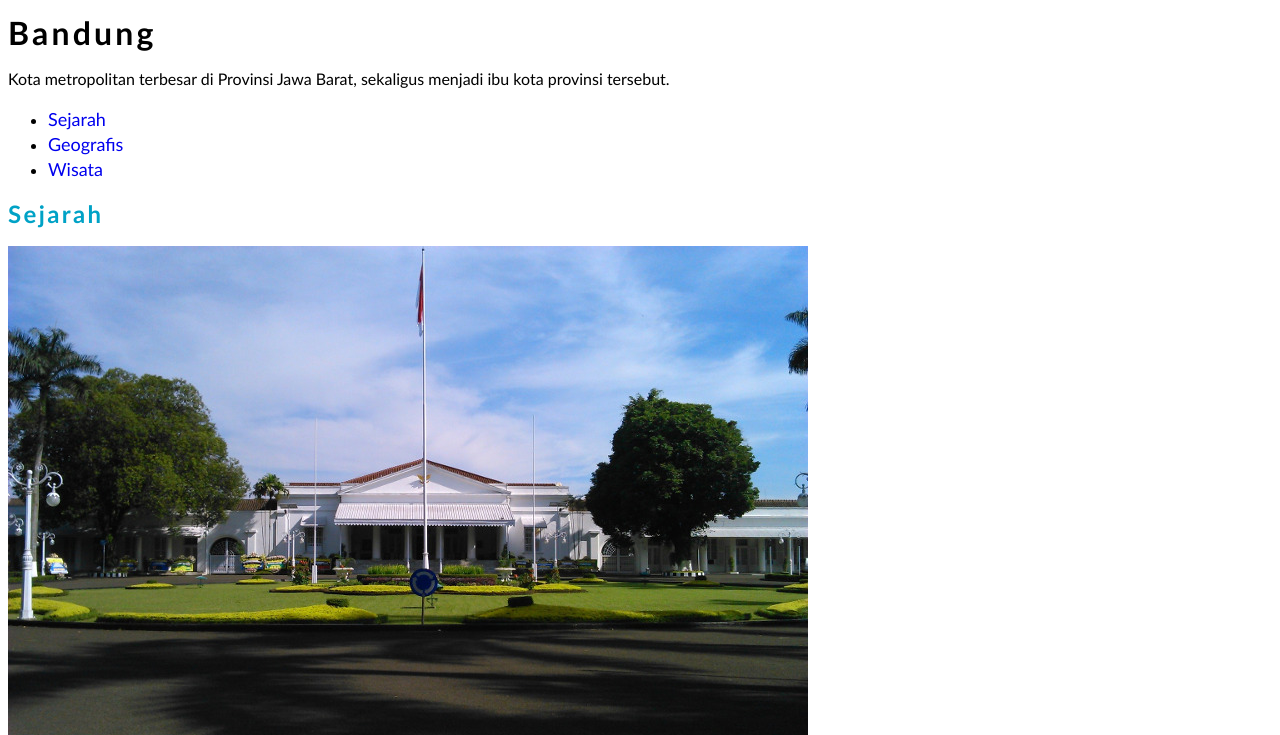
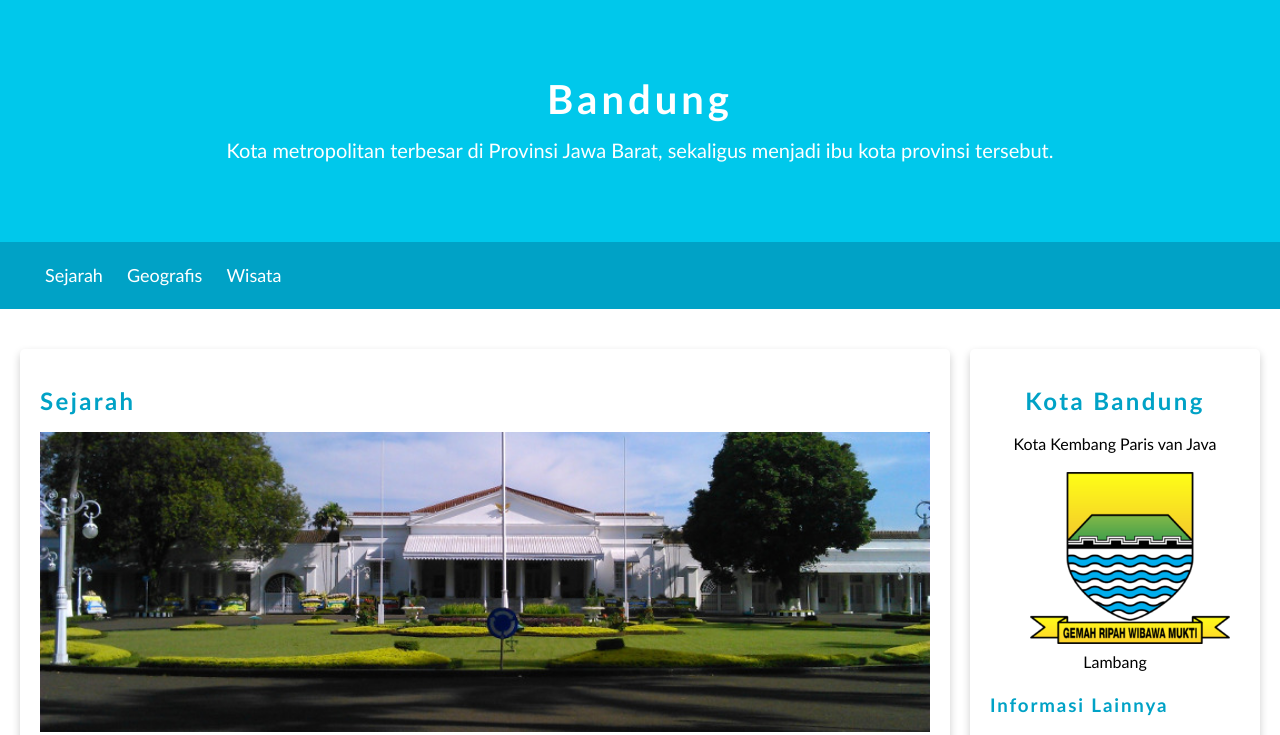
Before and after one commit to ricci22/DicodingBDPW, a plain HTML site: page src/index.html in a window 1280 px wide. Shown: the top 735 px of the page. Drawn offline with Linux system fonts and the light colour scheme.

Commit message:
commit .68

```diff
--- a/src/assets/styles/style.css
+++ b/src/assets/styles/style.css
@@ -1,6 +1,17 @@
 body {
     font-family: 'Gill Sans', 'Gill Sans MT', Calibri, 'Trebuchet MS', sans-serif;
     line-height: 1.5em;
+    margin: 0;
+    padding: 0;
+}
+
+* {
+    box-sizing: border-box;
+}
+
+main {
+    padding: 20px;
+    overflow: auto;
 }
 
 h1, h2, h3 {
@@ -11,18 +22,67 @@ h2, h3 {
     color: #00a2c6;
 }
 
+nav {
+    background-color: #00a2c6;
+    padding: 5px;
+}
+
 nav a {
     font-size: 18px;
     font-weight: 400;
     text-decoration: none;
+    color: white;
 }
 
 nav a:hover {
     font-weight: bold;
 }
 
+nav li {
+    display: inline;
+    list-style-type: none;
+    margin-right: 20px;
+}
+
+.jumbotron {
+    font-size: 20px;
+    padding: 60px;
+    background-color: #00c8eb;
+    text-align: center;
+    color: white;
+}
+
+.card {
+    box-shadow: 0 4px 8px 0 rgba(0,0,0,0.2);
+    border-radius: 5px;
+    padding: 20px;
+    margin-top: 20px;
+}
+
 .profile header {
     text-align: center;
+}
+
+.featured-image {
+    width: 100%;
+    max-height: 300px;
+    object-fit: cover;
+    object-position: center;
+}
+
+.profile img {
+    width: 200px;
+}
+
+#content {
+    float: left;
+    width: 75%;
+}
+
+aside {
+    float: right;
+    width: 25%;
+    padding-left: 20px;
 }
 
 footer {
--- a/src/index.html
+++ b/src/index.html
@@ -7,8 +7,10 @@
 	</head>
 	<body>
 		<header>
-			<h1>Bandung</h1>
-			<p>Kota metropolitan terbesar di Provinsi Jawa Barat, sekaligus menjadi ibu kota provinsi tersebut.</p>
+			<div class="jumbotron">
+				<h1>Bandung</h1>
+				<p>Kota metropolitan terbesar di Provinsi Jawa Barat, sekaligus menjadi ibu kota provinsi tersebut.</p>
+			</div>
 			<nav>
 				<ul>
 					<li><a href="#sejarah">Sejarah</a></li>
@@ -19,10 +21,10 @@
 		</header>
 
 		<main>
-			<div>
-				<article id="sejarah">
+			<div id="content">
+				<article id="sejarah" class="card">
 					<h2 >Sejarah</h2>
-					<img src="assets/image/history.jpg" alt="sejarah">
+					<img src="assets/image/history.jpg" class="featured-image" alt="sejarah">
 					<p>Kata Bandung berasal dari kata bendung atau bendungan karena terbendungnya sungai Citarum oleh lava Gunung Tangkuban Parahu yang lalu membentuk telaga.
 					Legenda yang diceritakan oleh orang-orang tua di Bandung mengatakan bahwa nama Bandung diambil dari sebuah kendaraan air
 					yang terdiri dari dua perahu yang diikat berdampingan yang disebut perahu bandung yang digunakan oleh Bupati Bandung, R.A. Wiranatakusumah II,
@@ -34,9 +36,9 @@
 					baik makhluk hidup maupun benda mati. Sinonim dari banda adalah harta. Indung berarti Ibu atau Bumi, disebut juga sebagai Ibu Pertiwi tempat Banda berada.</p>
 				</article>
 
-				<article id="geografis">
+				<article id="geografis" class="card">
 					<h2 >Geografis</h2>
-					<img src="assets/image/geografis.jpg" alt="sejarah">
+					<img src="assets/image/geografis.jpg" class="featured-image" alt="sejarah">
 					<p>Kota Bandung dikelilingi oleh pegunungan, sehingga bentuk morfologi wilayahnya bagaikan sebuah mangkok raksasa,
 					secara geografis kota ini terletak di tengah-tengah provinsi Jawa Barat, serta berada pada ketinggian ±768 m di atas permukaan laut,
 					dengan titik tertinggi di berada di sebelah utara dengan ketinggian 1.050 meter di atas permukaan laut
@@ -47,7 +49,7 @@
 					Dengan kondisi yang demikian, Bandung selatan sangat rentan terhadap masalah banjir terutama pada musim hujan.</p>
 				</article>
 
-				<article id="wisata">
+				<article id="wisata" class="card">
 					<h2 >Wisata</h2>
 					<p>Sejak dibukanya Jalan Tol Cipularang, kota Bandung telah menjadi tujuan utama dalam menikmati liburan akhir pekan
 					terutama dari masyarakat yang berasal dari Jakarta sekitarnya. Selain menjadi kota wisata belanja,
@@ -55,7 +57,7 @@
 
 					<section>
 						<h3>Farm House Lembang</h3>
-						<img src="assets/image/farm-house.jpg" alt="farm-house">
+						<img src="assets/image/farm-house.jpg" class="featured-image" alt="farm-house">
 						<h4>Lokasi</h4>
 						<p>Berada di jalur utama Bandung-Lembang, Farm House menjadi objek wisata yang tidak pernah sepi pengunjung.</p>
 
@@ -65,7 +67,7 @@
 
 					<section>
 						<h3>Observatorium Bosscha</h3>
-						<img src="assets/image/bosscha.jpg" alt="bosscha">
+						<img src="assets/image/bosscha.jpg" class="featured-image" alt="bosscha">
 						<p>Memiliki beberapa teleskop, antara lain, Refraktor Ganda Zeiss, Schmidt Bimasakti, Refraktor Bamberg, Cassegrain GOTO, dan Teleskop Surya.
 						Refraktor Ganda Zeiss adalah jenis teleskop terbesar untuk meneropong bintang. Benda ini diletakkan pada atap kubah sehingga saat teropong digunakan,
 						atap tersebut harus dibuka. Observatorium Bosscha boleh dikunjungi oleh siapa pun, tanpa tiket.
@@ -76,7 +78,7 @@
 			</div>
 
 			<aside>
-				<article class="profile">
+				<article class="profile card">
 					<header>
 						<h2>Kota Bandung</h2>
 						<p>Kota Kembang Paris van Java</p>
```
